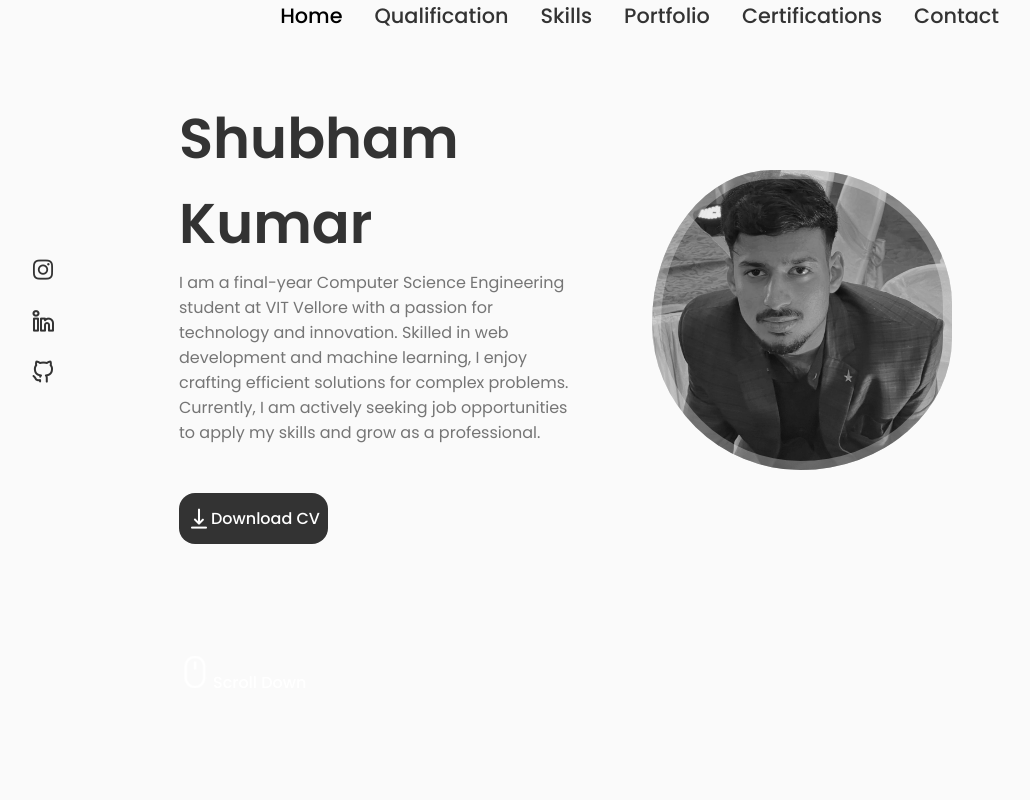
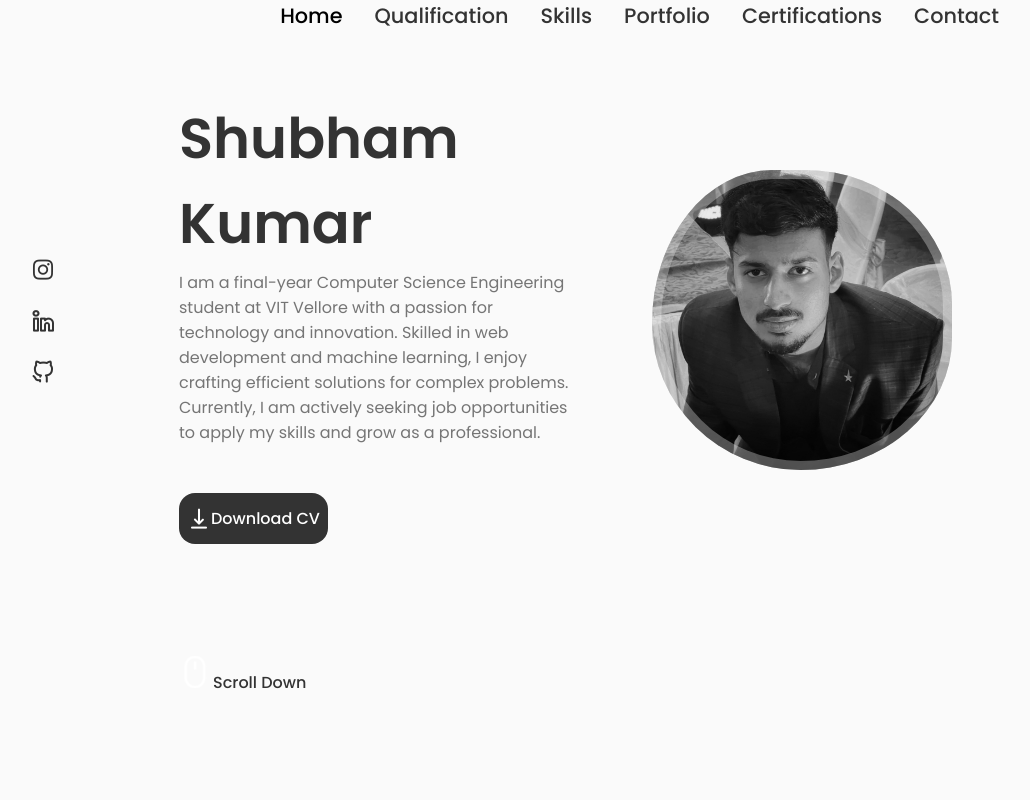
Before and after one commit to shubhamkumar755/my-portfolio-react, a React (Create React App) app: page / in a window 1280 px wide. Shown: the top 800 px of the page, without its empty margins (125-1155 px from the left). Built offline with nearby package versions, Linux system fonts and the light colour scheme.

Commit message:
Update home.css

```diff
--- a/src/components/home/home.css
+++ b/src/components/home/home.css
@@ -62,7 +62,7 @@
 }
 
 .home__img {
-    background: url(../../assets//profile.jpg);
+    background: url(../../assets//profile2.jpg);
     background-repeat: no-repeat;
     background-position: center;
     background-size: cover;
@@ -113,14 +113,12 @@
     margin-right: var(--mb-0-25);
     margin-left: 2px;
 
-    color: white;
 }
 
 .home__scroll-arrow {
     font-size: 1.5rem;
     color: var(--title-color);
 
-    color: white;
 }
 
 
```
